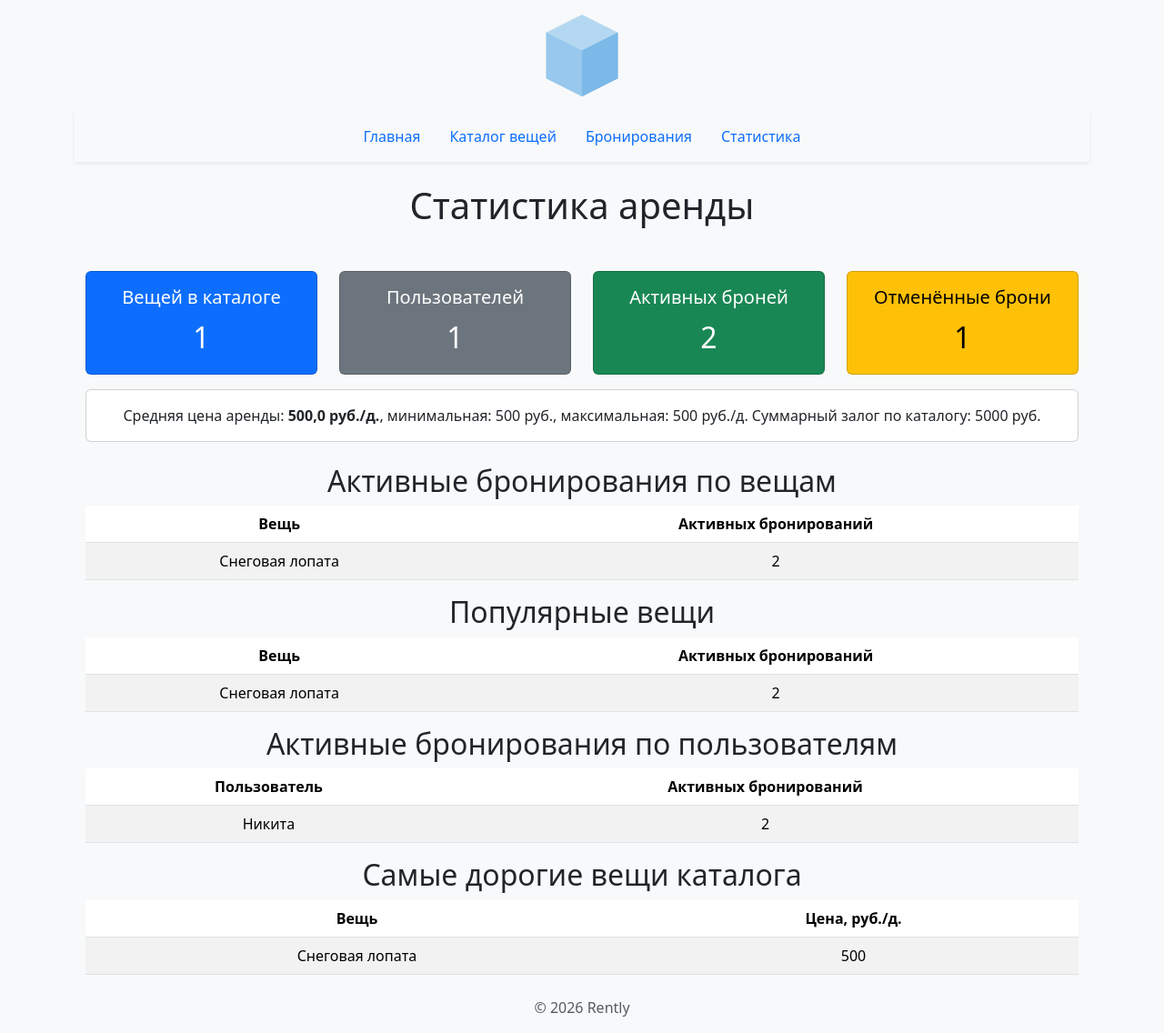
After one commit to FastTra1n/item-rent, a Django app: page /bookings/statistics/ in a window 1280 px wide. The commit adds this page. Shown: the whole page at 91% size. Run offline with Django 5.2, Linux system fonts and the light colour scheme; data comes from the database, SQL or seed files in the repository.

Commit message:
PR7: add statistics page.

```diff
--- /dev/null
+++ b/bookings/templates/bookings/statistics.html
@@ -0,0 +1,138 @@
+{% extends "base.html" %}
+{% block title %}Статистика{% endblock %}
+{% block content %}
+
+<h1 class="mb-5">Статистика аренды</h1>
+<div class="row">
+  <div class="col-md-3">
+    <div class="card text-bg-primary mb-3">
+      <div class="card-body">
+        <h5 class="card-title">Вещей в каталоге</h5>
+        <p class="fs-2 mb-0">{{ summary.items_count }}</p>
+      </div>
+    </div>
+  </div>
+  <div class="col-md-3">
+    <div class="card text-bg-secondary mb-3">
+      <div class="card-body">
+        <h5 class="card-title">Пользователей</h5>
+        <p class="fs-2 mb-0">{{ summary.users_count }}</p>
+      </div>
+    </div>
+  </div>
+  <div class="col-md-3">
+    <div class="card text-bg-success mb-3">
+      <div class="card-body">
+        <h5 class="card-title">Активных броней</h5>
+        <p class="fs-2 mb-0">{{ summary.active_bookings_count }}</p>
+      </div>
+    </div>
+  </div>
+  <div class="col-md-3">
+    <div class="card text-bg-warning mb-3">
+      <div class="card-body">
+        <h5 class="card-title">Отменённые брони</h5>
+        <p class="fs-2 mb-0">{{ summary.cancelled_bookings_count }}</p>
+      </div>
+    </div>
+  </div>
+</div>
+<div class="card mb-4">
+  <div class="card-body">
+    Средняя цена аренды: <strong>{{ summary.avg_price }} руб./д.</strong>,
+    минимальная: {{ summary.min_price }} руб.,
+    максимальная: {{ summary.max_price }} руб./д.
+    Суммарный залог по каталогу: {{ summary.total_deposit }} руб.
+  </div>
+</div>
+
+<h2>Активные бронирования по вещам</h2>
+<table class="table table-striped align-middle">
+  <thead>
+    <tr>
+      <th scope="col">Вещь</th>
+      <th scope="col">Активных бронирований</th>
+    </tr>
+  </thead>
+  <tbody>
+    {% for row in per_item %}
+      <tr>
+        <td>{{ row.item_name }}</td>
+        <td>{{ row.bookings_count }}</td>
+      </tr>
+    {% empty %}
+      <tr>
+        <td colspan="2">Данные отсутствуют.</td>
+      </tr>
+    {% endfor %}
+  </tbody>
+</table>
+
+<h2>Популярные вещи</h2>
+<table class="table table-striped align-middle">
+  <thead>
+    <tr>
+      <th scope="col">Вещь</th>
+      <th scope="col">Активных бронирований</th>
+    </tr>
+  </thead>
+  <tbody>
+    {% for row in popular %}
+      <tr>
+        <td>{{ row.item_name }}</td>
+        <td>{{ row.bookings_count }}</td>
+      </tr>
+    {% empty %}
+      <tr>
+        <td colspan="2">
+          Ни одна вещь пока не набрала двух активных бронирований.
+        </td>
+      </tr>
+    {% endfor %}
+  </tbody>
+</table>
+
+<h2>Активные бронирования по пользователям</h2>
+<table class="table table-striped align-middle">
+  <thead>
+    <tr>
+      <th scope="col">Пользователь</th>
+      <th scope="col">Активных бронирований</th>
+    </tr>
+  </thead>
+  <tbody>
+    {% for row in per_user %}
+      <tr>
+        <td>{{ row.user_name }}</td>
+        <td>{{ row.bookings_count }}</td>
+      </tr>
+    {% empty %}
+      <tr>
+        <td colspan="2">Данные отсутствуют.</td>
+      </tr>
+    {% endfor %}
+  </tbody>
+</table>
+
+<h2>Самые дорогие вещи каталога</h2>
+<table class="table table-striped align-middle">
+  <thead>
+    <tr>
+      <th scope="col">Вещь</th>
+      <th scope="col">Цена, руб./д.</th>
+    </tr>
+  </thead>
+  <tbody>
+    {% for row in top_expensive %}
+      <tr>
+        <td>{{ row.name }}</td>
+        <td>{{ row.price }}</td>
+      </tr>
+    {% empty %}
+      <tr>
+        <td colspan="2">Каталог пуст.</td>
+      </tr>
+    {% endfor %}
+  </tbody>
+</table>
+{% endblock %}
--- a/bookings/urls.py
+++ b/bookings/urls.py
@@ -7,4 +7,5 @@ app_name = "bookings"
 urlpatterns = [
     path("", views.bookings_list, name="bookings"),
     path("<int:booking_id>/", views.booking_detail, name="detail"),
+    path("statistics/", views.statistics, name="statistics")
 ]
--- a/templates/includes/navigation.html
+++ b/templates/includes/navigation.html
@@ -2,4 +2,5 @@
   <a class="nav-link" href="{% url 'homepage:index' %}">Главная</a>
   <a class="nav-link" href="{% url 'items:list' %}">Каталог вещей</a>
   <a class="nav-link" href="{% url 'bookings:bookings' %}">Бронирования</a>
+  <a class="nav-link" href="{% url 'bookings:statistics' %}">Статистика</a>
 </nav>
```
